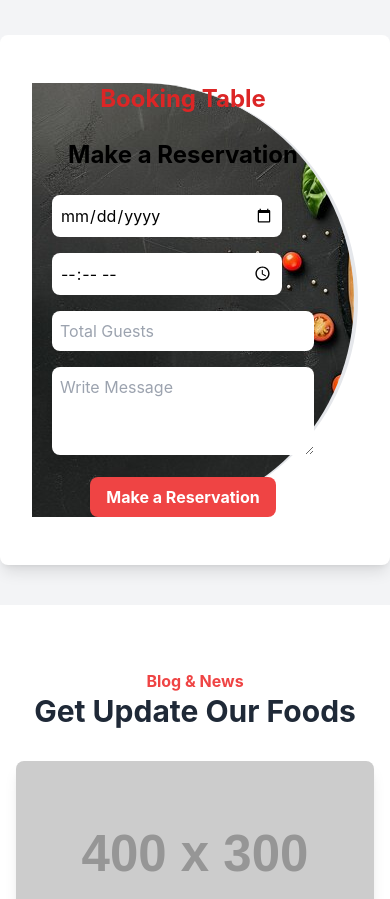
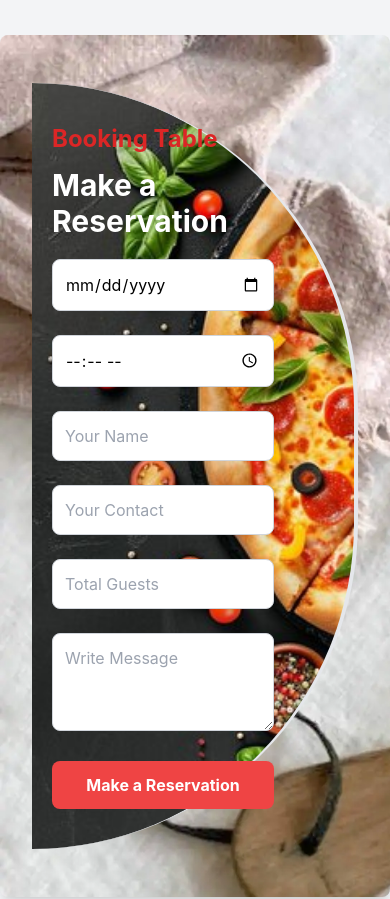
Before and after one commit to TharsikanV/slice-of-heaven, a React (Create React App) app in the folder client/: page / in a window 390 px wide. Shown: the part 6220-7119 px from the top of the page. Built offline with nearby package versions, Linux system fonts and the light colour scheme.

Commit message:
updated the Reservation component

```diff
--- a/client/src/components/admin/MenuManagement.js
+++ b/client/src/components/admin/MenuManagement.js
@@ -36,7 +36,7 @@ export default function MenuManagement() {
       if (editing) {
         try {
           // Update existing pizza
-          const response= await axios.put(`${process.env.REACT_APP_BACKEND_URL}/api/v1/menu/${editPizzaId}`, formData,{ withCredentials: true });
+          const response = await axios.put(`${process.env.REACT_APP_BACKEND_URL}/api/v1/menu/${editPizzaId}`, formData, { withCredentials: true });
           toast(response.data.msg, {
             position: "top-center",
             type: 'success',
@@ -51,7 +51,7 @@ export default function MenuManagement() {
       } else {
         try {
           // Add new pizza
-        const response= await axios.post(`${process.env.REACT_APP_BACKEND_URL}/api/v1/menu`, formData,{ withCredentials: true });
+          const response = await axios.post(`${process.env.REACT_APP_BACKEND_URL}/api/v1/menu`, formData, { withCredentials: true });
           toast(response.data.msg, {
             position: "top-center",
             type: 'success',
@@ -88,7 +88,7 @@ export default function MenuManagement() {
   // Handle delete button click
   const handleDelete = async (id) => {
     try {
-      await axios.delete(`${process.env.REACT_APP_BACKEND_URL}/api/v1/menu/${id}`,{ withCredentials: true });
+      await axios.delete(`${process.env.REACT_APP_BACKEND_URL}/api/v1/menu/${id}`, { withCredentials: true });
       const updatedPizzas = pizzas.filter((pizza) => pizza._id !== id);
       setPizzas(updatedPizzas);
     } catch (error) {
@@ -149,7 +149,7 @@ export default function MenuManagement() {
         </button>
       </form>
 
-      <div className="bg-white rounded-lg shadow-md p-6">
+      {/* <div className="bg-white rounded-lg shadow-md p-6">
         <h2 className="text-xl font-bold mb-4">Pizza List</h2>
         <ul className="space-y-4">
           {pizzas.map((pizza) => (
@@ -174,7 +174,46 @@ export default function MenuManagement() {
             </li>
           ))}
         </ul>
+      </div> */}
+      <div className="bg-white rounded-lg shadow-md p-6">
+        <h2 className="text-xl font-bold mb-4">Pizza List</h2>
+        <ul className="space-y-4">
+          {pizzas.map((pizza) => (
+            <li key={pizza._id} className="flex justify-between items-center border-b py-4">
+              {/* Pizza Image */}
+              <div className="w-20 h-20 flex-shrink-0">
+                <img
+                  src={pizza.imageUrl} // Assuming pizza.imageUrl contains the image link
+                  alt={pizza.name}
+                  className="w-full h-full object-cover rounded"
+                />
+              </div>
+
+              {/* Pizza Details */}
+              <div className="ml-4 flex-1">
+                <h3 className="text-lg font-semibold">{pizza.name}</h3>
+                <p className="text-gray-700">{pizza.description}</p>
+                <p className="text-gray-600">Price: ${pizza.price}</p>
+              </div>
+
+              {/* Action Buttons */}
+              <div className="flex space-x-2">
+                <button
+                  onClick={() => handleEdit(pizza)}
+                  className="bg-yellow-500 hover:bg-yellow-600 text-white px-4 py-2 rounded">
+                  Edit
+                </button>
+                <button
+                  onClick={() => handleDelete(pizza._id)}
+                  className="bg-red-500 hover:bg-red-600 text-white px-4 py-2 rounded">
+                  Delete
+                </button>
+              </div>
+            </li>
+          ))}
+        </ul>
       </div>
+
     </div>
   );
 }
--- a/client/src/components/user/Reservation.js
+++ b/client/src/components/user/Reservation.js
@@ -4,8 +4,8 @@ import { toast } from 'react-toastify';
 
 export default function Reservation() {
   const [formData, setFormData] = useState({
-    name: 'tharsikan',
-    contact: '0766413644',
+    name: '',
+    contact: '',
     date: '',
     time: '',
     people: '',
@@ -59,59 +59,108 @@ export default function Reservation() {
   return (
     <div className="bg-gray-100 py-10" >
       {/* Reservation Section */}
-      <div className="bg-white shadow-lg rounded-lg flex flex-col lg:flex-row items-center justify-between px-8 py-12 bg-cover h-full" >
+      <div className="bg-white shadow-lg rounded-lg flex flex-col lg:flex-row items-center justify-between px-8 py-12 bg-cover h-full" style={{ backgroundImage: "url('/images/pizza2.webp')" }}>
         {/* Left*/}
-        <div className="w-full lg:w-1/2 rounded-r-full border-r-4 pl-5 pr-10" style={{ backgroundImage: "url('/images/pizza.jpg')" }}>
+        <div
+          className="w-full lg:w-1/2 rounded-r-full border-r-4 pl-5 pr-10 py-10 bg-cover bg-center"
+          style={{ backgroundImage: "url('/images/pizza.jpg')" }}
+        >
+          <p className="text-2xl text-left font-bold mb-3 text-red-600">Booking Table</p>
+          <h3 className="text-3xl text-left font-bold mb-5 text-white">Make a Reservation</h3>
 
-          <h5 className="text-2xl font-bold mb-6 text-red-600">Booking Table</h5>
-          <h3 className="text-2xl font-bold mb-6">Make a Reservation</h3>
-          <form className="space-y-4" onSubmit={handleSubmit}>
-            <div className="grid grid-cols-1 md:grid-cols-2 gap-4 pr-8">
+
+          <form className="space-y-6 mr-10" onSubmit={handleSubmit}>
+            <div className="grid grid-cols-1 md:grid-cols-2 gap-6">
+
               <div>
                 <input
                   type="date"
                   name="date"
                   value={formData.date}
                   onChange={handleInputChange}
-                  className="border-gray-300 rounded-lg p-2 w-full"
+                  className="border border-gray-300 rounded-lg p-3 w-full bg-white"
                   required
                 />
               </div>
-              <div >
+
+
+              <div>
                 <input
                   type="time"
                   name="time"
                   value={formData.time}
                   onChange={handleInputChange}
-                  className="border-gray-300 rounded-lg p-2 w-full"
+                  className="border border-gray-300 rounded-lg p-3 w-full bg-white"
                   required
                 />
               </div>
             </div>
+
+            <div className="grid grid-cols-1 md:grid-cols-2 gap-6">
+
+              <div>
+                <input
+                  type="text"
+                  name="name"
+                  value={formData.name}
+                  onChange={handleInputChange}
+                  className="border border-gray-300 rounded-lg p-3 w-full bg-white"
+                  placeholder="Your Name"
+                  required
+                />
+              </div>
+
+
+              <div>
+                <input
+                  type="text"
+                  name="contact"
+                  value={formData.contact}
+                  onChange={handleInputChange}
+                  className="border border-gray-300 rounded-lg p-3 w-full bg-white"
+                  placeholder="Your Contact"
+                  required
+                />
+              </div>
+            </div>
+
+
             <div>
               <input
                 type="number"
                 name="people"
                 value={formData.people}
                 onChange={handleInputChange}
-                className="border-gray-300 rounded-lg p-2 w-full"
+                className="border border-gray-300 rounded-lg p-3 w-full bg-white"
                 placeholder="Total Guests"
                 required
               />
             </div>
+
+
             <div>
               <textarea
                 name="message"
                 value={formData.message}
                 onChange={handleInputChange}
-                className="border-gray-300 rounded-lg p-2 w-full"
+                className="border border-gray-300 rounded-lg p-3 w-full bg-white"
                 rows="3"
                 placeholder="Write Message"
               ></textarea>
             </div>
-            <button type="submit" className="bg-red-500 text-white py-2 px-4 rounded-lg font-bold hover:bg-red-600 transition">Make a Reservation</button>
+
+
+            <div>
+              <button
+                type="submit"
+                className="bg-red-500 text-white py-3 px-6 rounded-lg font-bold hover:bg-red-600 transition w-full md:w-auto"
+              >
+                Make a Reservation
+              </button>
+            </div>
           </form>
         </div>
+
 
         {/* Right */}
         <div className="hidden lg:block w-full lg:w-1/2 pl-8">
```
Also changed, not shown: client/public/images/pizza1.jpg (added), client/public/images/pizza2.webp (added), client/src/components/layouts/Footer.js (added).
